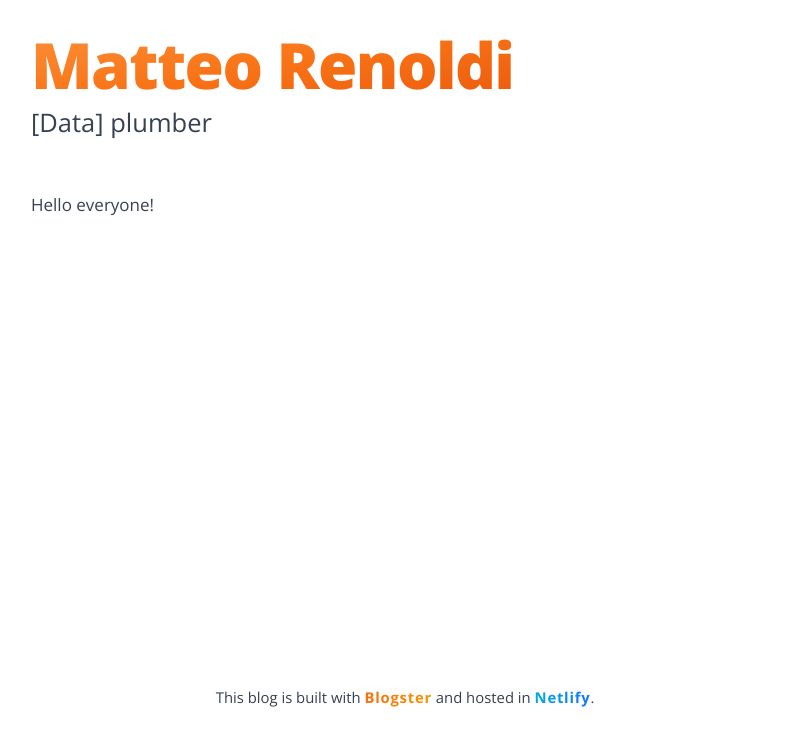
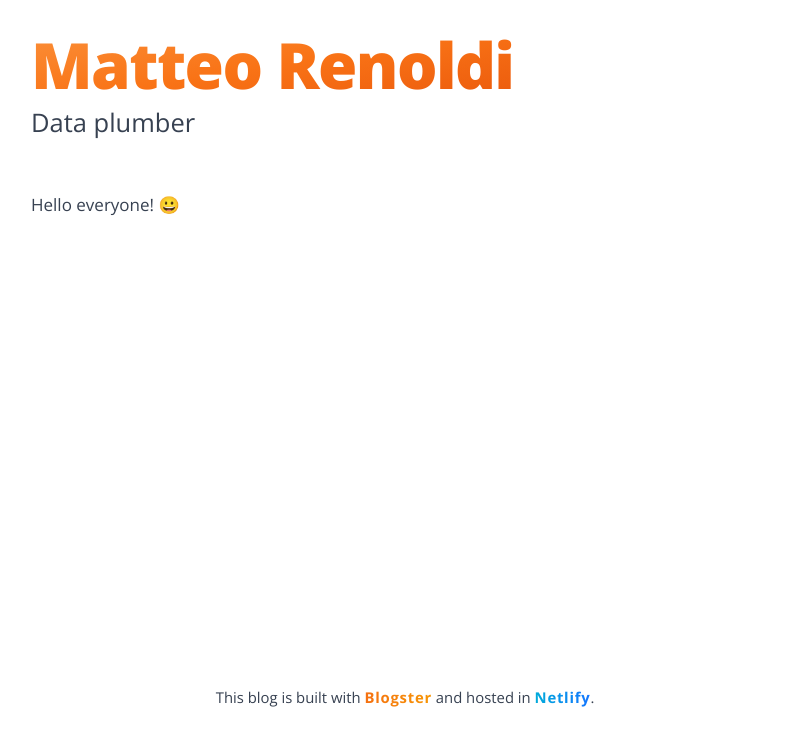
Before and after one commit to mattcristal/zeno, an Astro site: page / in a window 1280 px wide. Shown: the part 69-800 px from the top of the page, without its empty margins (235-1045 px from the left). Built offline with nearby package versions, Linux system fonts and the light colour scheme; Astro itself is replaced by a stand-in of ours.

Commit message:
feat: update intro

```diff
--- a/src/components/AboutTheTheme.astro
+++ b/src/components/AboutTheTheme.astro
@@ -1,8 +1,10 @@
 ---
 ---
+<meta charset="UTF-8">
+
 
 <div>
   <p>
-    Hello everyone!
+    Hello everyone! &#128512;
   </p>
 </div>
--- a/src/components/Intro.astro
+++ b/src/components/Intro.astro
@@ -12,6 +12,6 @@
         Matteo Renoldi
       </span>
     </h1>
-    <p class="text-2xl pb-4">[Data] plumber</p>
+    <p class="text-2xl pb-4">Data plumber</p>
   </div>
 </section>
```
